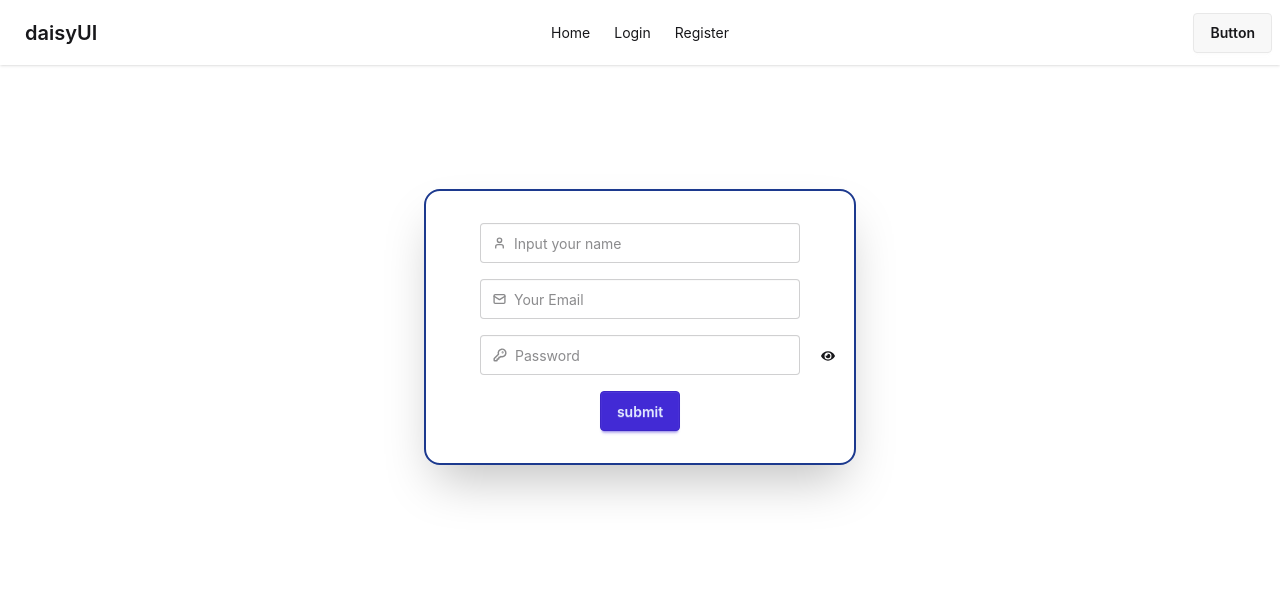
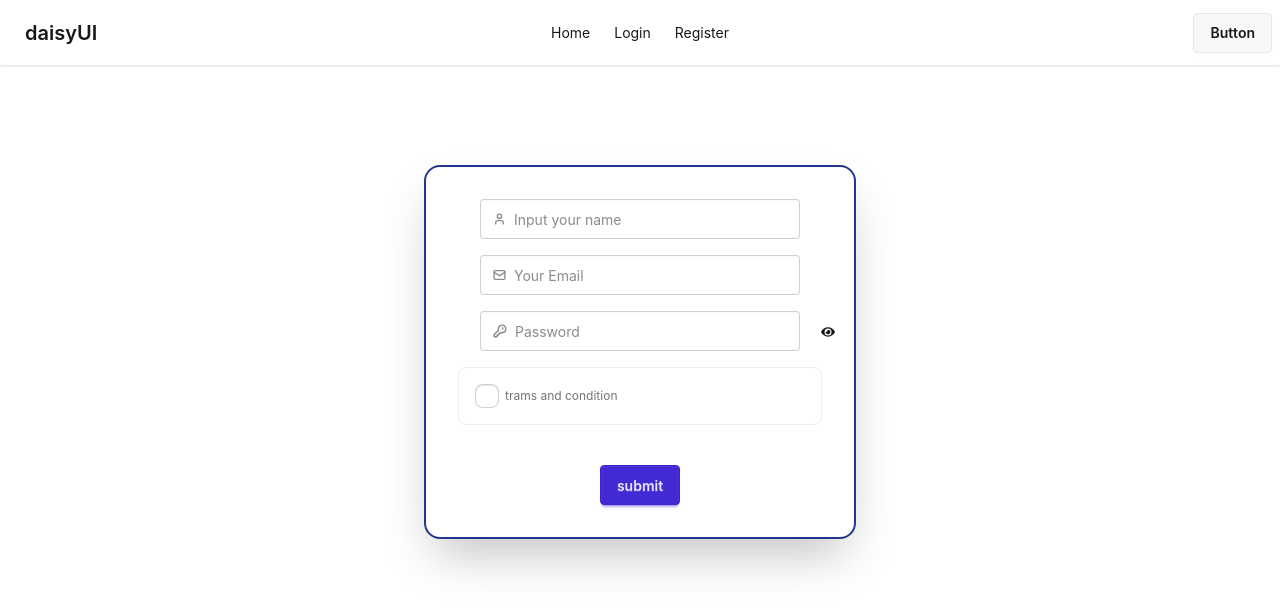
Before and after one commit to sohagroy7223/Explore-Email-Password-Auth, a React (Vite) app: page /register in a window 1280 px wide. Shown: the top 612 px of the page. Built offline with nearby package versions, Linux system fonts and the light colour scheme.

Commit message:
addad a checkbox that checked to accept our trams and condition

```diff
--- a/src/Components/Register/Register.jsx
+++ b/src/Components/Register/Register.jsx
@@ -15,6 +15,12 @@ const Register = () => {
     e.preventDefault();
     const email = e.target.email.value;
     const password = e.target.password.value;
+    const trams = e.target.trams.checked;
+
+    if (trams === false) {
+      setErrorMassage("please accept our trams and condition");
+      return;
+    }
 
     setSuccess(false);
     setErrorMassage("");
@@ -52,7 +58,7 @@ const Register = () => {
   };
 
   return (
-    <div className=" text-center max-w-md mx-auto p-2 mt-16">
+    <div className=" text-center max-w-md mx-auto p-2 mt-10">
       <h2 className="text-3xl font-bold mb-4 text-white">Please Register</h2>
       <form
         onSubmit={handelFormSubmit}
@@ -165,6 +171,13 @@ const Register = () => {
           At least one uppercase letter
         </p> */}
         <br />
+        <fieldset className="fieldset bg-base-100 border-base-300 rounded-box  border p-4">
+          <label className="label">
+            <input type="checkbox" name="trams" className="checkbox" />
+            trams and condition
+          </label>
+        </fieldset>
+        <br />
         <input className="btn btn-primary" type="submit" value="submit" />
       </form>
       {errorMassage && <p className="text-red-700">{errorMassage}</p>}
```
